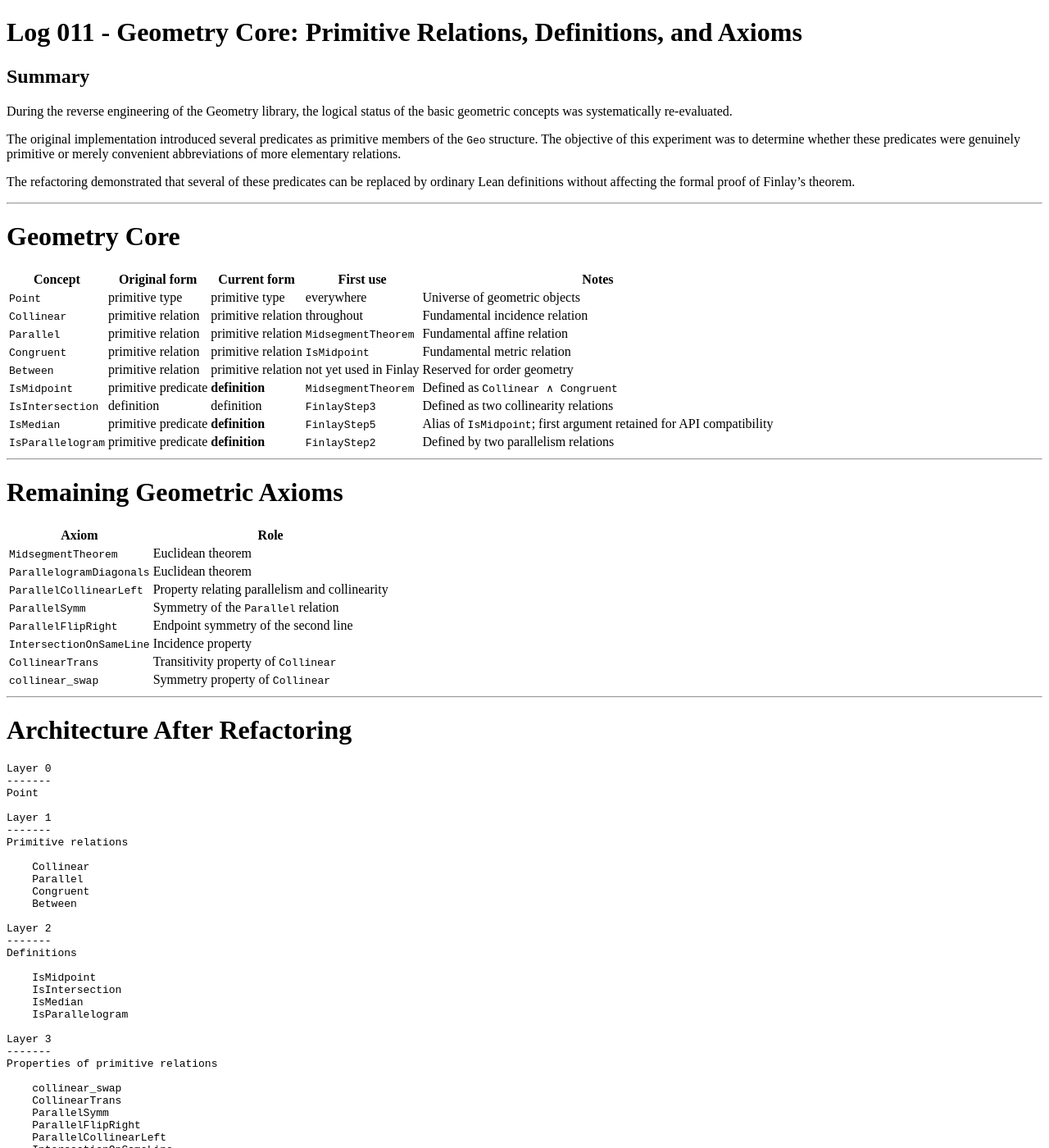
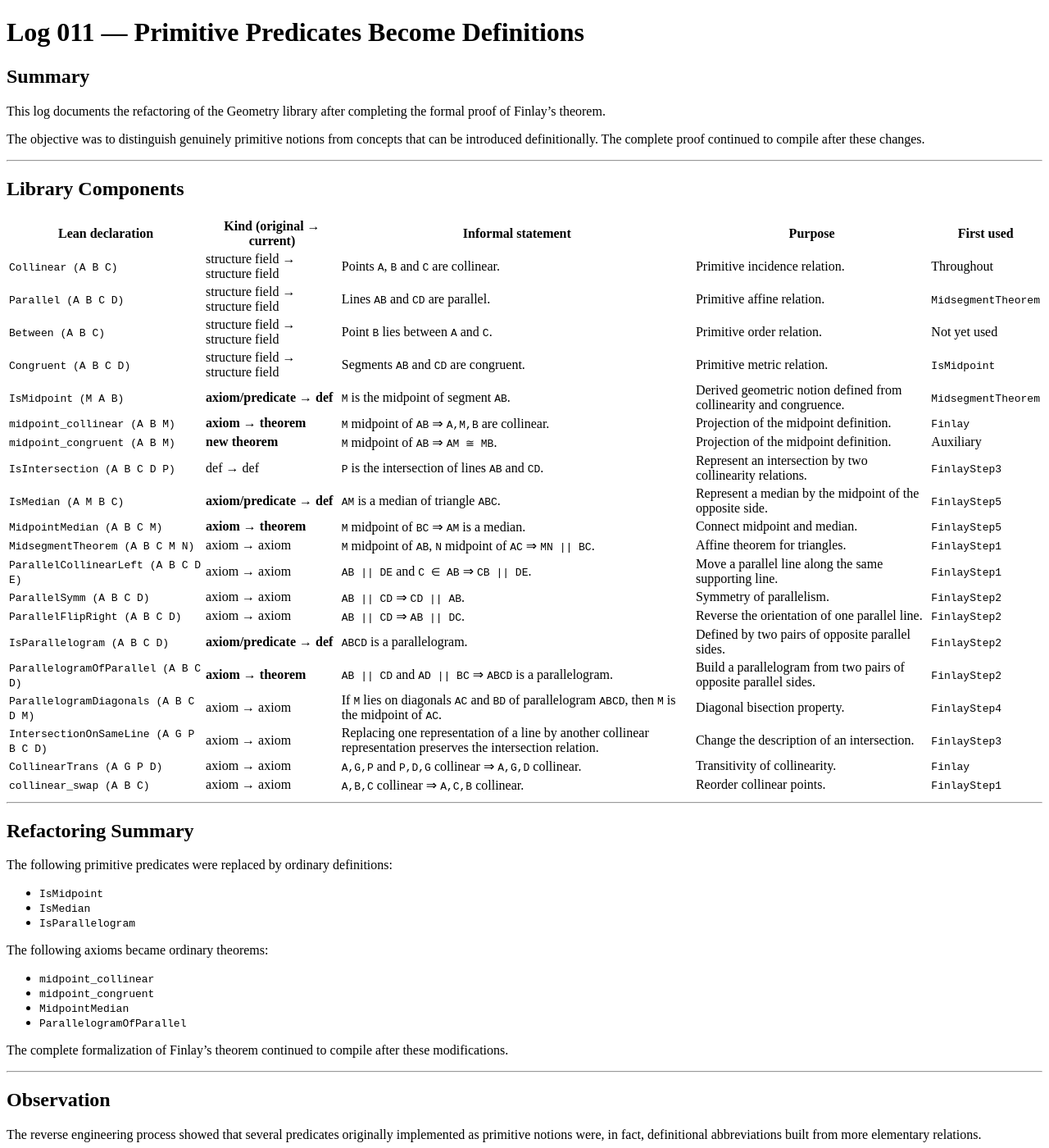
Before and after one commit to cgjteam/cgjteam.github.io, a Jekyll site: the page built from log-011.md, in a window 1280 px wide and 1400 px high. Shown: the whole window at 82% size. Built offline with Jekyll 4.4.1, drawn with Linux system fonts in a browser that asks for light colours; our own code applies the rules of GitHub Pages for plain Markdown files; comment, search, counter and statistics services are not loaded; some of the changed text lies outside the part shown.

Commit message:
Refactor Geometry library predicates to definitions
Refactor Geometry library by converting several primitive predicates into definitions, streamlining the logical structure without altering the formal proof of Finlay's theorem.

````diff
--- a/log-011.md
+++ b/log-011.md
@@ -1,140 +1,61 @@
-# Log 011 - Geometry Core: Primitive Relations, Definitions, and Axioms
+# Log 011 — Primitive Predicates Become Definitions
 
 ## Summary
 
-During the reverse engineering of the Geometry library, the logical status of the basic geometric concepts was systematically re-evaluated.
+This log documents the refactoring of the Geometry library after completing the formal proof of Finlay's theorem.
 
-The original implementation introduced several predicates as primitive members of the `Geo` structure. The objective of this experiment was to determine whether these predicates were genuinely primitive or merely convenient abbreviations of more elementary relations.
-
-The refactoring demonstrated that several of these predicates can be replaced by ordinary Lean definitions without affecting the formal proof of Finlay's theorem.
+The objective was to distinguish genuinely primitive notions from concepts that can be introduced definitionally. The complete proof continued to compile after these changes.
 
 ---
 
-# Geometry Core
+## Library Components
 
-| Concept | Original form | Current form | First use | Notes |
-|----------|---------------|--------------|-----------|-------|
-| `Point` | primitive type | primitive type | everywhere | Universe of geometric objects |
-| `Collinear` | primitive relation | primitive relation | throughout | Fundamental incidence relation |
-| `Parallel` | primitive relation | primitive relation | `MidsegmentTheorem` | Fundamental affine relation |
-| `Congruent` | primitive relation | primitive relation | `IsMidpoint` | Fundamental metric relation |
-| `Between` | primitive relation | primitive relation | not yet used in Finlay | Reserved for order geometry |
-| `IsMidpoint` | primitive predicate | **definition** | `MidsegmentTheorem` | Defined as `Collinear ∧ Congruent` |
-| `IsIntersection` | definition | definition | `FinlayStep3` | Defined as two collinearity relations |
-| `IsMedian` | primitive predicate | **definition** | `FinlayStep5` | Alias of `IsMidpoint`; first argument retained for API compatibility |
-| `IsParallelogram` | primitive predicate | **definition** | `FinlayStep2` | Defined by two parallelism relations |
+| Lean declaration | Kind (original → current) | Informal statement | Purpose | First used |
+|------------------|---------------------------|--------------------|----------|------------|
+| `Collinear (A B C)` | structure field → structure field | Points `A`, `B` and `C` are collinear. | Primitive incidence relation. | Throughout |
+| `Parallel (A B C D)` | structure field → structure field | Lines `AB` and `CD` are parallel. | Primitive affine relation. | `MidsegmentTheorem` |
+| `Between (A B C)` | structure field → structure field | Point `B` lies between `A` and `C`. | Primitive order relation. | Not yet used |
+| `Congruent (A B C D)` | structure field → structure field | Segments `AB` and `CD` are congruent. | Primitive metric relation. | `IsMidpoint` |
+| `IsMidpoint (M A B)` | **axiom/predicate → def** | `M` is the midpoint of segment `AB`. | Derived geometric notion defined from collinearity and congruence. | `MidsegmentTheorem` |
+| `midpoint_collinear (A B M)` | **axiom → theorem** | `M` midpoint of `AB` ⇒ `A,M,B` are collinear. | Projection of the midpoint definition. | `Finlay` |
+| `midpoint_congruent (A B M)` | **new theorem** | `M` midpoint of `AB` ⇒ `AM ≅ MB`. | Projection of the midpoint definition. | Auxiliary |
+| `IsIntersection (A B C D P)` | def → def | `P` is the intersection of lines `AB` and `CD`. | Represent an intersection by two collinearity relations. | `FinlayStep3` |
+| `IsMedian (A M B C)` | **axiom/predicate → def** | `AM` is a median of triangle `ABC`. | Represent a median by the midpoint of the opposite side. | `FinlayStep5` |
+| `MidpointMedian (A B C M)` | **axiom → theorem** | `M` midpoint of `BC` ⇒ `AM` is a median. | Connect midpoint and median. | `FinlayStep5` |
+| `MidsegmentTheorem (A B C M N)` | axiom → axiom | `M` midpoint of `AB`, `N` midpoint of `AC` ⇒ `MN || BC`. | Affine theorem for triangles. | `FinlayStep1` |
+| `ParallelCollinearLeft (A B C D E)` | axiom → axiom | `AB || DE` and `C ∈ AB` ⇒ `CB || DE`. | Move a parallel line along the same supporting line. | `FinlayStep1` |
+| `ParallelSymm (A B C D)` | axiom → axiom | `AB || CD` ⇒ `CD || AB`. | Symmetry of parallelism. | `FinlayStep2` |
+| `ParallelFlipRight (A B C D)` | axiom → axiom | `AB || CD` ⇒ `AB || DC`. | Reverse the orientation of one parallel line. | `FinlayStep2` |
+| `IsParallelogram (A B C D)` | **axiom/predicate → def** | `ABCD` is a parallelogram. | Defined by two pairs of opposite parallel sides. | `FinlayStep2` |
+| `ParallelogramOfParallel (A B C D)` | **axiom → theorem** | `AB || CD` and `AD || BC` ⇒ `ABCD` is a parallelogram. | Build a parallelogram from two pairs of opposite parallel sides. | `FinlayStep2` |
+| `ParallelogramDiagonals (A B C D M)` | axiom → axiom | If `M` lies on diagonals `AC` and `BD` of parallelogram `ABCD`, then `M` is the midpoint of `AC`. | Diagonal bisection property. | `FinlayStep4` |
+| `IntersectionOnSameLine (A G P B C D)` | axiom → axiom | Replacing one representation of a line by another collinear representation preserves the intersection relation. | Change the description of an intersection. | `FinlayStep3` |
+| `CollinearTrans (A G P D)` | axiom → axiom | `A,G,P` and `P,D,G` collinear ⇒ `A,G,D` collinear. | Transitivity of collinearity. | `Finlay` |
+| `collinear_swap (A B C)` | axiom → axiom | `A,B,C` collinear ⇒ `A,C,B` collinear. | Reorder collinear points. | `FinlayStep1` |
 
 ---
 
-# Remaining Geometric Axioms
+## Refactoring Summary
 
-| Axiom | Role |
-|------|------|
-| `MidsegmentTheorem` | Euclidean theorem |
-| `ParallelogramDiagonals` | Euclidean theorem |
-| `ParallelCollinearLeft` | Property relating parallelism and collinearity |
-| `ParallelSymm` | Symmetry of the `Parallel` relation |
-| `ParallelFlipRight` | Endpoint symmetry of the second line |
-| `IntersectionOnSameLine` | Incidence property |
-| `CollinearTrans` | Transitivity property of `Collinear` |
-| `collinear_swap` | Symmetry property of `Collinear` |
+The following primitive predicates were replaced by ordinary definitions:
+
+- `IsMidpoint`
+- `IsMedian`
+- `IsParallelogram`
+
+The following axioms became ordinary theorems:
+
+- `midpoint_collinear`
+- `midpoint_congruent`
+- `MidpointMedian`
+- `ParallelogramOfParallel`
+
+The complete formalization of Finlay's theorem continued to compile after these modifications.
 
 ---
 
-# Architecture After Refactoring
+## Observation
 
-```text
-Layer 0
--------
-Point
+The reverse engineering process showed that several predicates originally implemented as primitive notions were, in fact, definitional abbreviations built from more elementary relations.
 
-Layer 1
--------
-Primitive relations
-
-    Collinear
-    Parallel
-    Congruent
-    Between
-
-Layer 2
--------
-Definitions
-
-    IsMidpoint
-    IsIntersection
-    IsMedian
-    IsParallelogram
-
-Layer 3
--------
-Properties of primitive relations
-
-    collinear_swap
-    CollinearTrans
-    ParallelSymm
-    ParallelFlipRight
-    ParallelCollinearLeft
-    IntersectionOnSameLine
-
-Layer 4
--------
-Geometric theorems
-
-    MidsegmentTheorem
-    ParallelogramDiagonals
-
-Layer 5
--------
-Formal developments
-
-    FinlayStep1
-    FinlayStep2
-    FinlayStep3
-    FinlayStep4
-    FinlayStep5
-    Finlay
-```
-
----
-
-# Results of the Refactoring
-
-The following concepts were converted from primitive predicates into ordinary definitions:
-
-- `IsMidpoint`
-- `IsIntersection` (already definitional, retained)
-- `IsMedian`
-- `IsParallelogram`
-
-As a consequence, several former axioms became ordinary theorems:
-
-| Previous axiom | Current status |
-|---------------|----------------|
-| `midpoint_collinear` | theorem |
-| `midpoint_congruent` | theorem |
-| `MidpointMedian` | theorem |
-| `ParallelogramOfParallel` | theorem |
-
-No conceptual modification of the Finlay proof was required.
-
-Only the interfaces of these concepts changed; the proof itself remained structurally identical.
-
-The complete development continues to compile successfully after the refactoring.
-
----
-
-# Observation
-
-This experiment indicates that the logical kernel of the Geometry library is significantly smaller than suggested by the original interface.
-
-Several notions that initially appeared to be primitive geometric concepts are, in fact, definitional abstractions built from more elementary relations.
-
-The resulting organization separates the library into four clearly distinguishable levels:
-
-1. primitive geometric relations,
-2. derived geometric definitions,
-3. structural properties of the primitive relations,
-4. genuine geometric theorems.
-
-This layered architecture provides a clearer conceptual model of the library and offers a cleaner foundation for future formal developments.
+The refactoring reduced the number of primitive concepts without requiring any modification of the overall proof strategy.
````
